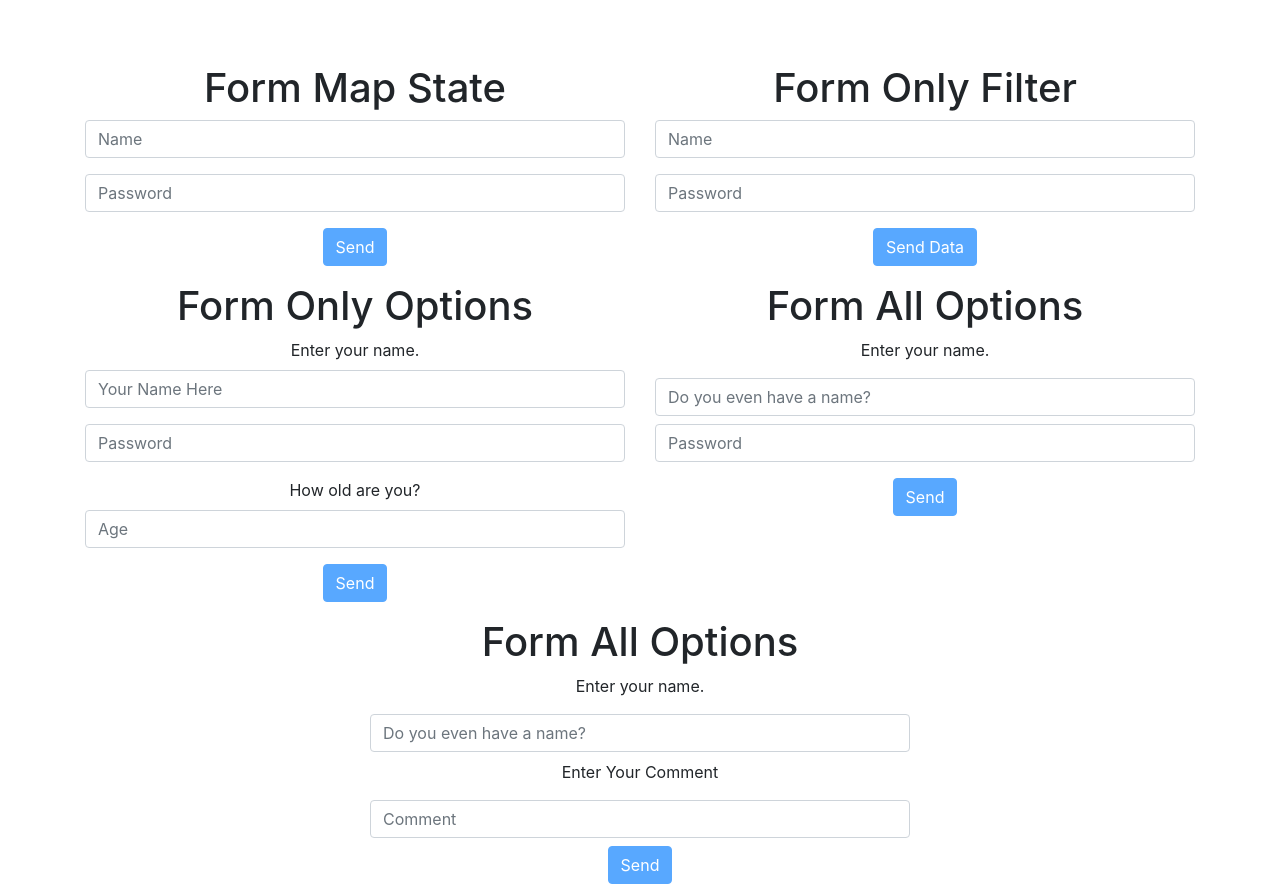
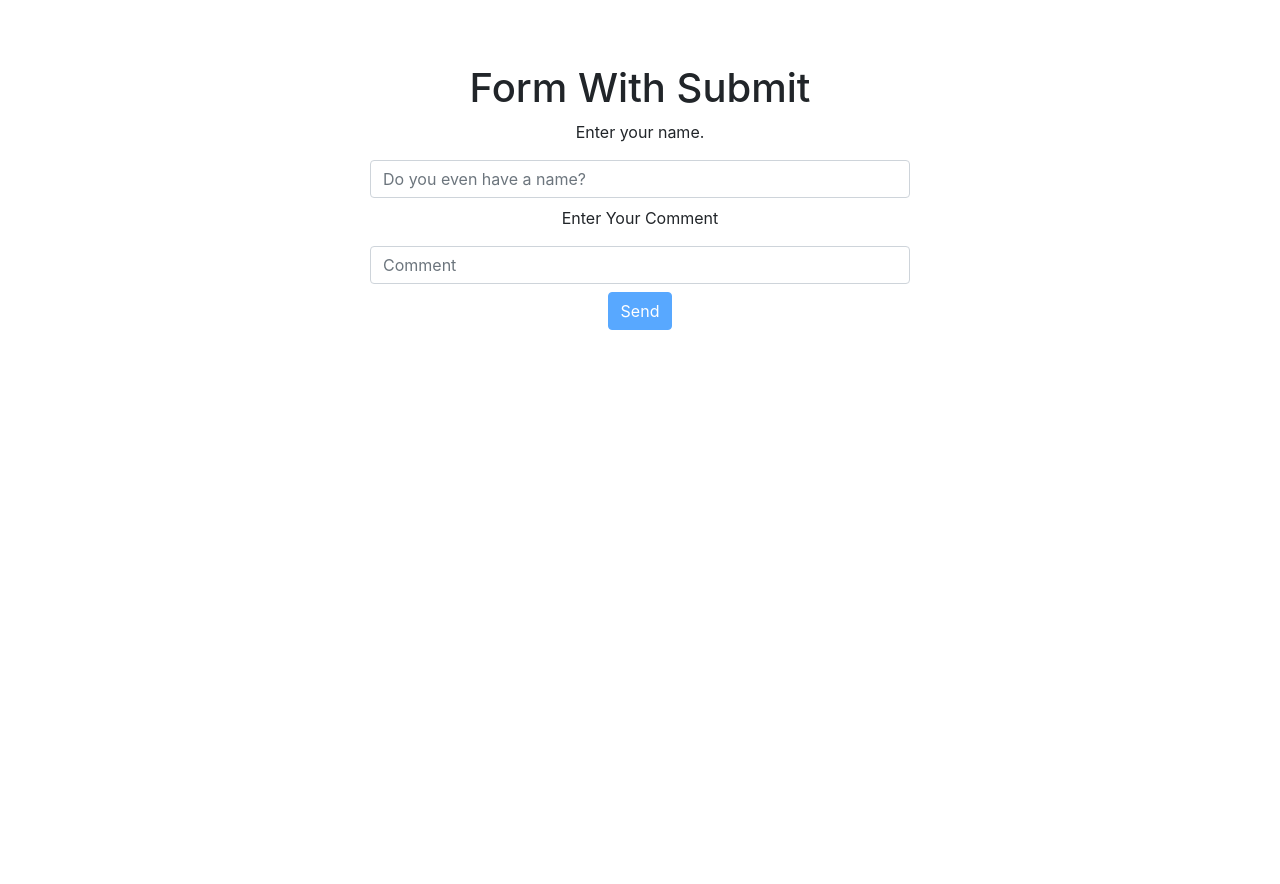
Before and after one commit to jhadev/use-form-demo, a React (Create React App) app: page / in a window 1280 px wide. After the commit the page ends 800 px from the top, so only its background shows below. Built offline with nearby package versions, Linux system fonts and the light colour scheme.

Commit message:
it works just messed up testing

```diff
--- a/src/App.js
+++ b/src/App.js
@@ -11,7 +11,7 @@ import FormWithSubmit from './components/FormWithSubmit';
 const App = () => {
   return (
     <Container className="text-center mt-5">
-      <Row>
+      {/* <Row>
         <Column md={6}>
           <FormMapState />
         </Column>
@@ -26,7 +26,7 @@ const App = () => {
         <Column md={6}>
           <FormAllOptions />
         </Column>
-      </Row>
+      </Row> */}
       <Row helper={'justify-content-center'}>
         <Column md={6}>
           <FormWithSubmit />
--- a/src/components/FormWithSubmit.js
+++ b/src/components/FormWithSubmit.js
@@ -6,7 +6,6 @@ const FormWithSubmit = props => {
   const { formState, setFormState, onChange, mapInputs } = useForm(
     {
       name: '',
-      date: '',
       comment: ''
     },
     'example-with-submit'
@@ -28,22 +27,18 @@ const FormWithSubmit = props => {
     // simulate post to server or can update parent with prop function here.
     event.preventDefault();
     console.log(formState);
-    setFormState({ name: '', date: '', comment: '', success: true });
+    setFormState({ name: '', comment: '' });
   };
   // options are label, id, className, placeholder, type
   // mapInputs second argument is a filter to display inputs
 
-  const isInvalid =
-    formState.name === '' || formState.age === '' || formState.comment === '';
+  const isInvalid = formState.name === '' || formState.comment === '';
 
-  const displayInputs = mapInputs(formState, ['name', 'comment'])(formOptions)(
-    postForm,
-    isInvalid
-  );
+  const displayInputs = mapInputs(formState)(formOptions)(postForm, isInvalid);
 
   return (
     <div className="mt-3">
-      <h1>Form All Options</h1>
+      <h1>Form With Submit</h1>
       <div>{displayInputs}</div>
     </div>
   );
```
